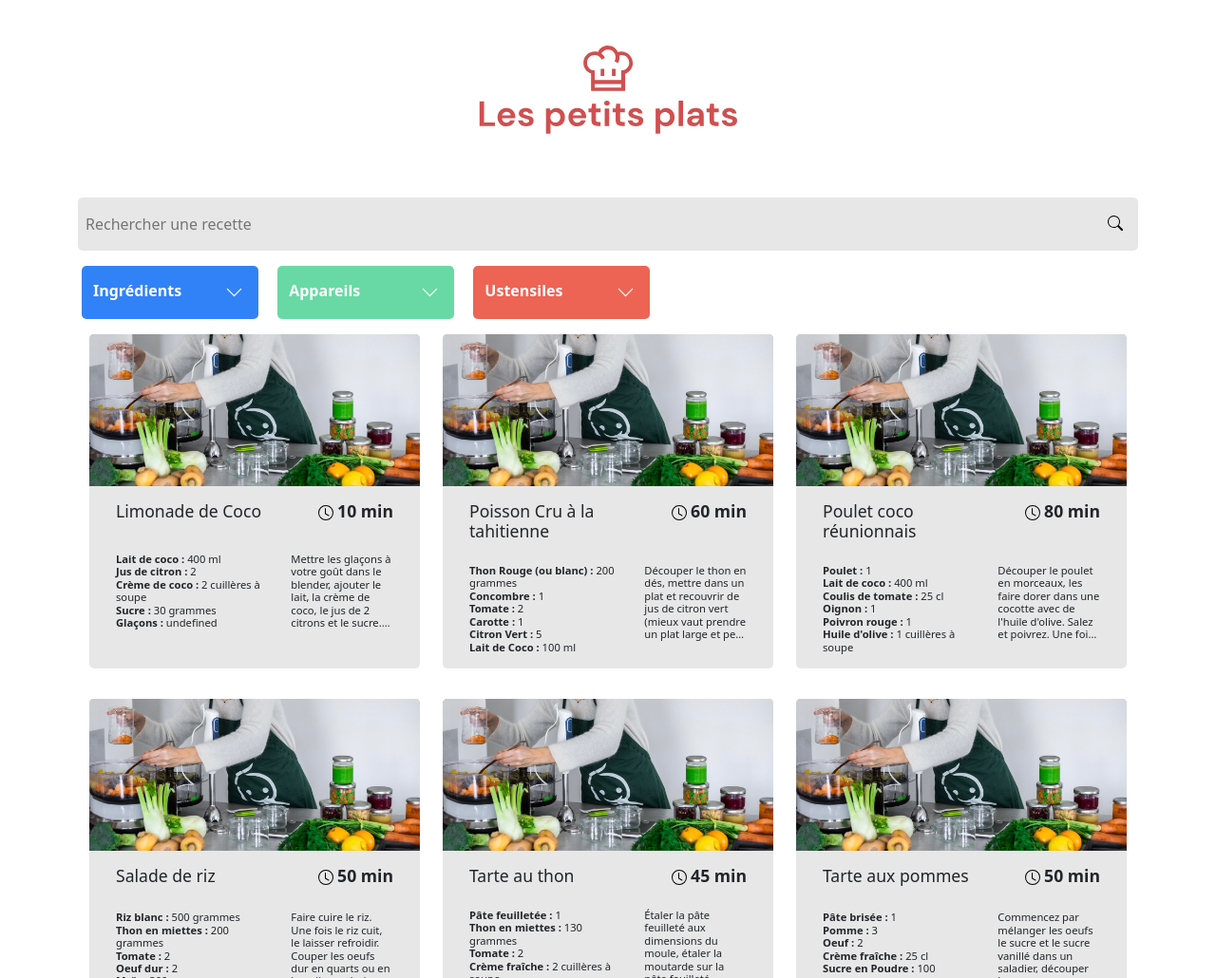
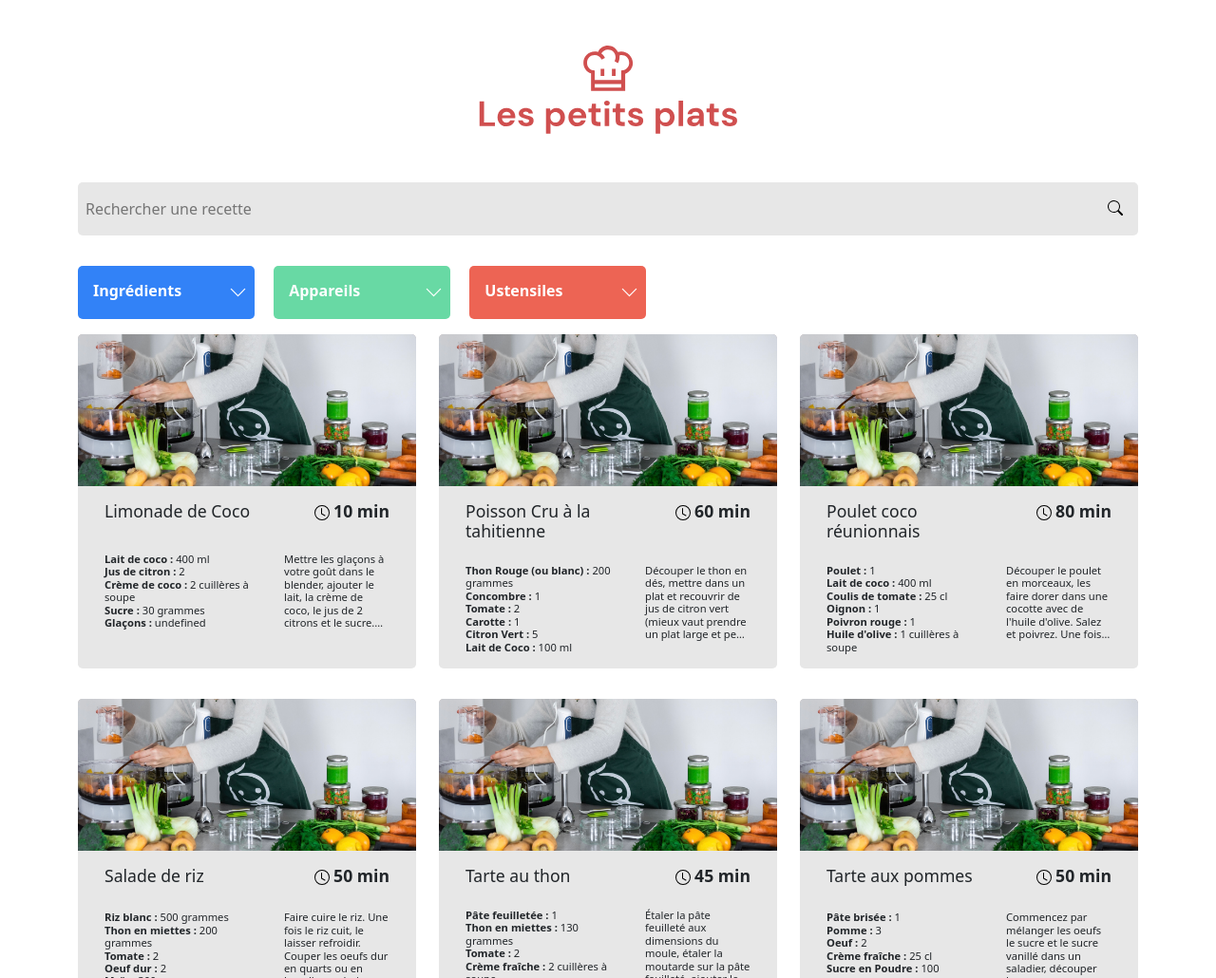
Before and after one commit to Warrios974/les-petits-plats, a website with bundled scripts: page index.html in a window 1280 px wide. Shown: the top 1030 px of the page at 95% size. Built offline with nearby package versions, Linux system fonts and the light colour scheme.

Commit message:
Mises à jour du Style

```diff
--- a/index.html
+++ b/index.html
@@ -20,22 +20,19 @@
         </header>
         <main>
             <section>
-                <div class="container">
-                    <div class="row justify-content-center">
-                        <div class="col-12 mt-3">
-                            <form id="formFilter" class="form" action="index.html" method="post">
-                                <div class="mb-3">
+                <form id="formFilter" class="container form" action="index.html" method="post">
+                    <div>
                         <label for="seacrh"><img src="./assets/medias/icons/search.svg" alt="Seacrh"></label>
                         <input class="" type="text" name="seacrh" id="seacrh" placeholder="Rechercher une recette">
                     </div>
                     <div id="tagsFilters">
 
                     </div>
-                                <fieldset id="filters" class="mt-3">
+                    <fieldset id="filters">
                         <div id="filterIngredients" class="col-2 select select--blue" select="close">
-                                        <div class="row select__input">
+                            <div class="select__input">
                                 <label for="seacrhIngredient">Ingrédients</label>
-                                            <img src="./assets/medias/icons/chevron-down.svg" alt="" class="p-0 m-0" filter="yes">
+                                <img src="./assets/medias/icons/chevron-down.svg" alt="" filter="yes">
                                 <input class="" type="text" name="searchIngredient" id="searchIngredient">
                             </div>
                             <ul class="pb-2 select__choises">
@@ -43,9 +40,9 @@
                             </ul>
                         </div>
                         <div id="filterAppliances" class="col-2 select select--cyan" select="close">
-                                        <div class="row select__input">
+                            <div class="select__input">
                                 <label for="seacrhAppliance">Appareils</label>
-                                            <img src="./assets/medias/icons/chevron-down.svg" alt="" class="p-0 m-0" filter="yes">
+                                <img src="./assets/medias/icons/chevron-down.svg" alt="" filter="yes">
                                 <input class="" type="text" name="searchAppliance" id="searchAppliance">
                             </div>
                             <ul class="pb-2 select__choises">
@@ -53,9 +50,9 @@
                             </ul>
                         </div>
                         <div id="filterUstensils" class="col-2 select select--orange" select="close">
-                                        <div class="row select__input">
+                            <div class="select__input">
                                 <label for="seacrhUstensils">Ustensiles</label>
-                                            <img src="./assets/medias/icons/chevron-down.svg" alt="" class="p-0 m-0" filter="yes">
+                                <img src="./assets/medias/icons/chevron-down.svg" alt="" filter="yes">
                                 <input class="" type="text" name="searchUstensil" id="searchUstensil">
                             </div>
                             <ul class="pb-2 select__choises">
@@ -64,16 +61,11 @@
                         </div>
                     </fieldset>
                 </form>
-                        </div>
-                    </div>
-                </div>
             </section>
             <section>
                 <div class="container">
-                    <div class="row justify-content-center">
-                        <div id="receiptsGalery" class="row col-12">
+                    <div id="receiptsGalery" class="row justify-content-left">
 
-                        </div>
                     </div>
                 </div>
             </section>
--- a/sass/components/_selects.scss
+++ b/sass/components/_selects.scss
@@ -1,7 +1,6 @@
 .select{
     position: relative;
     display: inline-block;
-    width: 12em;
     border-radius: 5px;
     margin-right: 1em;
     &__input{
@@ -12,7 +11,7 @@
             cursor: pointer;
             position: absolute;
             height: 100%;
-            right: 0;
+            right: .5em;
             width: 1.2em;
         }
         > label{
@@ -23,7 +22,6 @@
             top: 25%;
         }
         > input{
-            margin-left: 1em;
             width: 100%;
             &::placeholder{
                 color: map-get($map: $colors, $key: color-white);
@@ -33,7 +31,7 @@
     &__choises{
         position: absolute;
         top: 3em;
-        right: 8px;
+        right: .75em;
         display: none;
         border-radius: 5px;
         width: 100%;
--- a/sass/components/_tags.scss
+++ b/sass/components/_tags.scss
@@ -1,4 +1,13 @@
 .tag{
+    color: map-get($map: $colors, $key: color-white);
+    border-radius: 5px;
+    margin-right: .5em;
+    > img{
+        width: 1em;
+        height: 1em;
+        margin: 0 .7em .3em .7em;
+        cursor: pointer;
+    }
     &--ingredients{
         background-color: map-get($map: $colors, $key: color-secondary);
     }
@@ -8,12 +17,4 @@
     &--ustensils{
         background-color: map-get($map: $colors, $key: color-primary);
     }
-    color: map-get($map: $colors, $key: color-white);
-    border-radius: 5px;
-    > img{
-        width: 1em;
-        height: 1em;
-        margin: 0 .7em .3em .7em;
-        cursor: pointer;
-    }
 }
--- a/sass/layout/_forms.scss
+++ b/sass/layout/_forms.scss
@@ -10,18 +10,27 @@ input{
     > div:first-child{
         position: relative;
         > label{
+            width: 1em;
             position: absolute;
             right: 1em;
             top: 25%;
         }
         > input{
             width: 100%;
+            color: map-get($map: $colors, $key: color-black);
             background-color: map-get($map: $colors, $key: color-gray);
         }
     }
 
+    #tagsFilters{
+        display: flex;
+        justify-content: flex-start;
+        padding: 1em 0;
+    }
+
     #filters{
         > div ul{
+            width: 100%;
             max-height: 22em;
             overflow-y: auto;
         }
--- a/scripts/search/filter.js
+++ b/scripts/search/filter.js
@@ -232,7 +232,7 @@ export function filters(data) {
     function addTagsFiltersInDOM(nameTag,type) {
         const span = document.createElement( "span" );
         const img = document.createElement( "img" );
-        span.setAttribute("class","tag col-4 p-2 m-2")
+        span.setAttribute("class","tag p-2")
         const className = "tag--" + type;
         span.classList.add(className);
         span.setAttribute("type", type);
```
Also changed, not shown: assets/stylesheets/prefixed/style.css, assets/stylesheets/style.css, 1 other file. Lines whose indentation alone changed are shown as unchanged.
